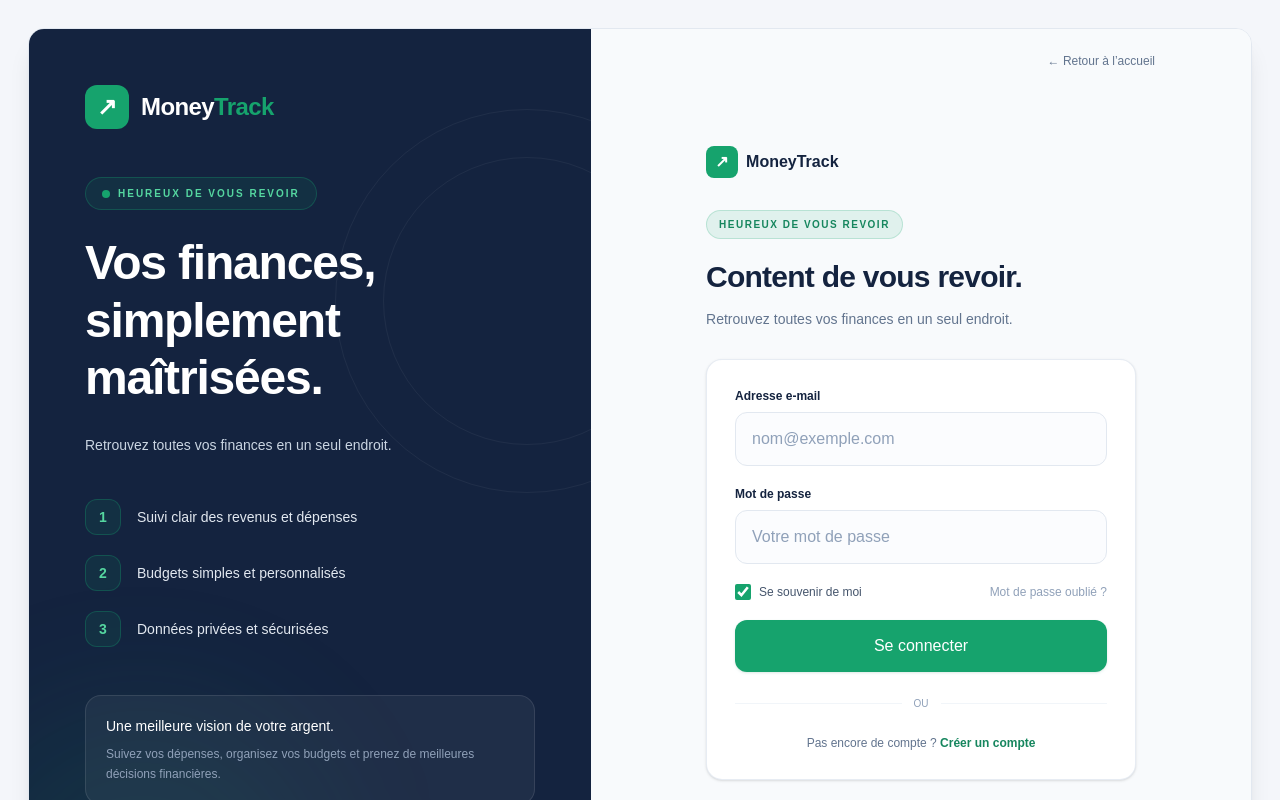
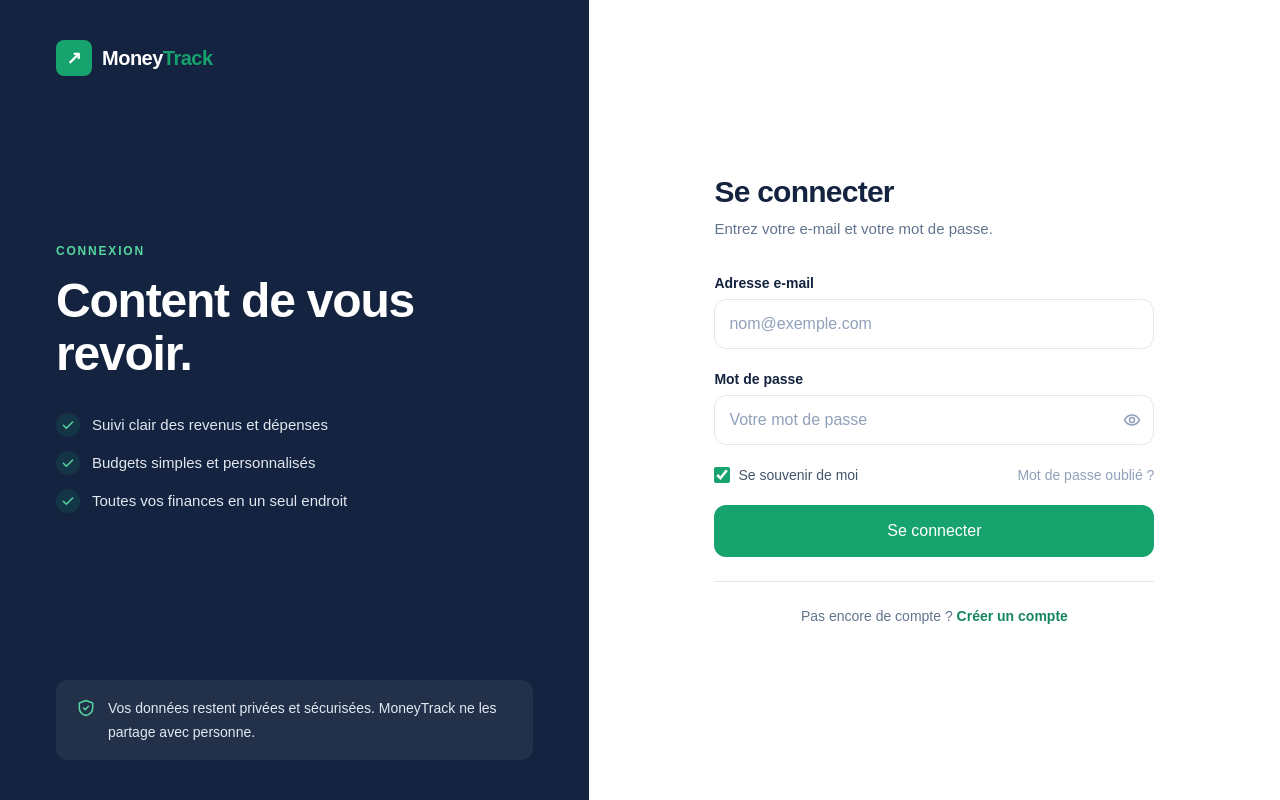
Before and after one commit to jorivas021/MoneyTrack-S22, a Next.js app in the folder moneytrack/: page /login in a window 1280 px wide. Shown: the top 800 px of the page. Built offline with nearby package versions, Linux system fonts and the light colour scheme.

Commit message:
fix: make authentication pages responsive

```diff
--- a/moneytrack/app/(auth)/login/page.tsx
+++ b/moneytrack/app/(auth)/login/page.tsx
@@ -1,11 +1,10 @@
-
 "use client";
 
 import { FormEvent, useState } from "react";
 import { signIn } from "next-auth/react";
 import Link from "next/link";
 import { useRouter } from "next/navigation";
-import AuthLayout from "@/components/auth/auth-layout";
+import AuthLayout, { PasswordField, inputClass, labelClass } from "@/components/auth/auth-layout";
 
 export default function LoginPage() {
   const router = useRouter();
@@ -44,18 +43,20 @@ export default function LoginPage() {
 
   return (
     <AuthLayout
-      eyebrow="HEUREUX DE VOUS REVOIR"
-      title="Vos finances, simplement maîtrisées."
-      description="Retrouvez toutes vos finances en un seul endroit."
+      eyebrow="Connexion"
+      title="Content de vous revoir."
       benefits={[
         "Suivi clair des revenus et dépenses",
         "Budgets simples et personnalisés",
-        "Données privées et sécurisées",
+        "Toutes vos finances en un seul endroit",
       ]}
+      notice="Vos données restent privées et sécurisées. MoneyTrack ne les partage avec personne."
+      formTitle="Se connecter"
+      formSubtitle="Entrez votre e-mail et votre mot de passe."
     >
       <form onSubmit={handleSubmit} className="space-y-5">
         <div>
-          <label htmlFor="email" className="mb-2 block text-xs font-semibold text-[#14233f]">
+          <label htmlFor="email" className={labelClass}>
             Adresse e-mail
           </label>
           <input
@@ -66,27 +67,25 @@ export default function LoginPage() {
             value={email}
             onChange={(event) => setEmail(event.target.value)}
             placeholder="nom@exemple.com"
-            className="w-full rounded-xl border border-slate-200 bg-[#fbfcfe] px-4 py-3.5 text-sm text-[#14233f] outline-none transition placeholder:text-slate-400 focus:border-[#16a36d] focus:bg-white focus:ring-4 focus:ring-[#16a36d]/10"
+            className={inputClass}
           />
         </div>
 
         <div>
-          <label htmlFor="password" className="mb-2 block text-xs font-semibold text-[#14233f]">
+          <label htmlFor="password" className={labelClass}>
             Mot de passe
           </label>
-          <input
+          <PasswordField
             id="password"
-            type="password"
             autoComplete="current-password"
             required
             value={password}
             onChange={(event) => setPassword(event.target.value)}
             placeholder="Votre mot de passe"
-            className="w-full rounded-xl border border-slate-200 bg-[#fbfcfe] px-4 py-3.5 text-sm text-[#14233f] outline-none transition placeholder:text-slate-400 focus:border-[#16a36d] focus:bg-white focus:ring-4 focus:ring-[#16a36d]/10"
           />
         </div>
 
-        <div className="flex items-center justify-between gap-3 text-xs">
+        <div className="flex items-center justify-between gap-3 text-sm">
           <label className="flex cursor-pointer items-center gap-2 text-slate-600">
             <input
               type="checkbox"
@@ -105,7 +104,7 @@ export default function LoginPage() {
         {error && (
           <p
             role="alert"
-            className="rounded-xl border border-red-200 bg-red-50 p-3 text-sm text-red-600"
+            className="rounded-xl border border-red-200 bg-red-50 px-4 py-3 text-sm text-red-600"
           >
             {error}
           </p>
@@ -114,19 +113,13 @@ export default function LoginPage() {
         <button
           type="submit"
           disabled={loading}
-          className="w-full rounded-xl bg-[#16a36d] px-4 py-3.5 text-sm font-semibold text-white shadow-sm shadow-emerald-900/10 transition hover:bg-[#12885b] hover:shadow-md disabled:cursor-not-allowed disabled:opacity-60"
+          className="w-full rounded-xl bg-[#16a36d] px-4 py-3.5 text-sm font-semibold text-white transition hover:bg-[#12885b] focus-visible:outline-none focus-visible:ring-4 focus-visible:ring-[#16a36d]/30 disabled:cursor-not-allowed disabled:opacity-60"
         >
           {loading ? "Connexion..." : "Se connecter"}
         </button>
       </form>
 
-      <div className="my-6 flex items-center gap-3">
-        <div className="h-px flex-1 bg-slate-100" />
-        <span className="text-[10px] text-slate-400">OU</span>
-        <div className="h-px flex-1 bg-slate-100" />
-      </div>
-
-      <p className="text-center text-xs text-slate-500">
+      <p className="mt-6 border-t border-slate-200 pt-6 text-center text-sm text-slate-500">
         Pas encore de compte ?{" "}
         <Link
           href="/register"
--- a/moneytrack/components/auth/auth-layout.tsx
+++ b/moneytrack/components/auth/auth-layout.tsx
@@ -1,138 +1,174 @@
+"use client";
 
 import Link from "next/link";
-import type { ReactNode } from "react";
+import { useState, type InputHTMLAttributes, type ReactNode } from "react";
+
+export const inputClass =
+  "w-full rounded-xl border border-slate-200 bg-white px-3.5 py-3 text-sm text-[#14233f] outline-none transition placeholder:text-slate-400 focus:border-[#16a36d] focus:ring-4 focus:ring-[#16a36d]/10";
+
+export const labelClass = "mb-1.5 block text-sm font-semibold text-[#14233f]";
+
+type PasswordFieldProps = Omit<InputHTMLAttributes<HTMLInputElement>, "type" | "className">;
+
+export function PasswordField(props: PasswordFieldProps) {
+  const [visible, setVisible] = useState(false);
+
+  return (
+    <div className="relative">
+      <input
+        {...props}
+        type={visible ? "text" : "password"}
+        className={`${inputClass} pr-11`}
+      />
+      <button
+        type="button"
+        onClick={() => setVisible((v) => !v)}
+        aria-label={visible ? "Masquer le mot de passe" : "Afficher le mot de passe"}
+        className="absolute inset-y-0 right-0 flex w-11 items-center justify-center text-slate-400 transition hover:text-[#14233f] focus-visible:text-[#14233f] focus-visible:outline-none"
+      >
+        <svg
+          viewBox="0 0 24 24"
+          className="h-5 w-5"
+          fill="none"
+          stroke="currentColor"
+          strokeWidth="1.8"
+          strokeLinecap="round"
+          strokeLinejoin="round"
+          aria-hidden="true"
+        >
+          {visible ? (
+            <>
+              <path d="M3 3l18 18" />
+              <path d="M10.6 6.2A9.8 9.8 0 0 1 12 6c5.5 0 9 6 9 6a15.6 15.6 0 0 1-3.2 3.8M6.5 7.5C4 9.2 3 12 3 12s3.5 6 9 6c1.4 0 2.7-.4 3.8-.9" />
+              <path d="M9.9 9.9a3 3 0 0 0 4.2 4.2" />
+            </>
+          ) : (
+            <>
+              <path d="M3 12s3.5-6 9-6 9 6 9 6-3.5 6-9 6-9-6-9-6z" />
+              <circle cx="12" cy="12" r="3" />
+            </>
+          )}
+        </svg>
+      </button>
+    </div>
+  );
+}
+
+function Logo({ dark = false }: { dark?: boolean }) {
+  return (
+    <Link href="/" className="flex w-fit items-center gap-2.5">
+      <span className="flex h-9 w-9 items-center justify-center rounded-lg bg-[#16a36d] text-lg font-bold text-white">
+        ↗
+      </span>
+      <span
+        className={`text-xl font-bold tracking-tight ${dark ? "text-white" : "text-[#14233f]"}`}
+      >
+        Money<span className="text-[#16a36d]">Track</span>
+      </span>
+    </Link>
+  );
+}
+
+function CheckIcon() {
+  return (
+    <svg
+      viewBox="0 0 24 24"
+      className="h-4 w-4"
+      fill="none"
+      stroke="currentColor"
+      strokeWidth="2.2"
+      strokeLinecap="round"
+      strokeLinejoin="round"
+      aria-hidden="true"
+    >
+      <path d="M5 12.5l4.5 4.5L19 7.5" />
+    </svg>
+  );
+}
 
 type AuthLayoutProps = {
+  /** Petit libellé au-dessus du titre à gauche (ex. « Connexion ») */
   eyebrow: string;
+  /** Grand titre du panneau gauche */
   title: string;
-  description: string;
+  /** Liste d'avantages du panneau gauche */
   benefits: string[];
+  /** Message d'information en bas du panneau gauche */
+  notice: string;
+  /** Titre du formulaire (à droite) */
+  formTitle: string;
+  /** Sous-titre du formulaire (à droite) */
+  formSubtitle: string;
   children: ReactNode;
 };
 
 export default function AuthLayout({
   eyebrow,
   title,
-  description,
   benefits,
+  notice,
+  formTitle,
+  formSubtitle,
   children,
 }: AuthLayoutProps) {
   return (
-    <main className="min-h-screen bg-[#f4f6fa] p-0 md:p-5 lg:p-7">
-      <div className="mx-auto grid min-h-screen max-w-[1440px] overflow-hidden bg-white md:min-h-[calc(100vh-40px)] md:rounded-2xl md:border md:border-slate-200 md:shadow-xl lg:min-h-[calc(100vh-56px)] lg:grid-cols-[46%_54%]">
+    <main className="min-h-screen bg-white lg:grid lg:grid-cols-[46%_54%]">
+      {/* Panneau gauche : fixe pendant que le formulaire défile */}
+      <section className="hidden bg-[#14233f] text-white lg:sticky lg:top-0 lg:flex lg:h-screen lg:flex-col lg:justify-between lg:px-12 lg:py-10 xl:px-14">
+        <Logo dark />
 
-        {/* Panneau de présentation */}
-        <section className="relative hidden flex-col justify-between overflow-hidden bg-[#14233f] p-10 text-white lg:flex xl:p-14">
-          <div className="pointer-events-none absolute -right-32 top-20 h-96 w-96 rounded-full border border-white/5" />
-          <div className="pointer-events-none absolute -right-20 top-32 h-72 w-72 rounded-full border border-white/5" />
-          <div className="pointer-events-none absolute -bottom-40 -left-20 h-96 w-96 rounded-full bg-[#16a36d]/10 blur-3xl" />
+        <div className="max-w-md">
+          <p className="mb-4 text-xs font-semibold uppercase tracking-[0.15em] text-[#55d6a0]">
+            {eyebrow}
+          </p>
 
-          <Link href="/" className="relative flex w-fit items-center gap-3">
-            <span className="flex h-11 w-11 items-center justify-center rounded-xl bg-[#16a36d] text-2xl font-bold">
-              ↗
-            </span>
-            <span className="text-2xl font-bold tracking-tight">
-              Money<span className="text-[#16a36d]">Track</span>
-            </span>
-          </Link>
-
-          <div className="relative my-12 max-w-lg">
-            <span className="mb-6 inline-flex items-center gap-2 rounded-full border border-[#16a36d]/30 bg-[#16a36d]/10 px-4 py-2 text-[10px] font-bold tracking-[2px] text-[#55d6a0]">
-              <span className="h-2 w-2 rounded-full bg-[#16a36d]" />
-              {eyebrow}
-            </span>
-
-            <h1 className="text-4xl font-bold leading-[1.2] tracking-tight xl:text-5xl">
+          <h1 className="text-4xl font-bold leading-[1.1] tracking-tight xl:text-5xl">
             {title}
           </h1>
 
-            <p className="mt-6 max-w-md text-sm leading-7 text-slate-300">
-              {description}
-            </p>
-
-            <div className="mt-10 space-y-5">
-              {benefits.map((benefit, index) => (
-                <div key={benefit} className="flex items-center gap-4">
-                  <span className="flex h-9 w-9 shrink-0 items-center justify-center rounded-xl border border-[#16a36d]/30 bg-[#16a36d]/10 text-sm font-bold text-[#55d6a0]">
-                    {index + 1}
+          <ul className="mt-8 space-y-3.5">
+            {benefits.map((benefit) => (
+              <li key={benefit} className="flex items-center gap-3 text-[15px] text-slate-200">
+                <span className="flex h-6 w-6 shrink-0 items-center justify-center rounded-full bg-[#16a36d]/15 text-[#55d6a0]">
+                  <CheckIcon />
                 </span>
-                  <p className="text-sm text-slate-200">{benefit}</p>
-                </div>
+                {benefit}
+              </li>
             ))}
+          </ul>
         </div>
 
-            <div className="mt-12 rounded-2xl border border-white/10 bg-white/5 p-5">
-              <p className="text-sm font-medium text-white">
-                Une meilleure vision de votre argent.
-              </p>
-              <p className="mt-2 text-xs leading-5 text-slate-400">
-                Suivez vos dépenses, organisez vos budgets et prenez de
-                meilleures décisions financières.
-              </p>
+        <div className="flex items-start gap-3 rounded-xl bg-white/[0.06] px-5 py-4 text-sm leading-6 text-slate-200">
+          <svg
+            viewBox="0 0 24 24"
+            className="mt-0.5 h-5 w-5 shrink-0 text-[#55d6a0]"
+            fill="none"
+            stroke="currentColor"
+            strokeWidth="1.8"
+            strokeLinecap="round"
+            strokeLinejoin="round"
+            aria-hidden="true"
+          >
+            <path d="M12 3l8 3v6c0 4.5-3.2 7.8-8 9-4.8-1.2-8-4.5-8-9V6l8-3z" />
+            <path d="M9 12l2 2 4-4" />
+          </svg>
+          <p>{notice}</p>
         </div>
+      </section>
+
+      {/* Formulaire : directement sur fond blanc, sans cadre */}
+      <section className="flex min-h-screen flex-col px-6 py-8 sm:px-10 lg:min-h-0 lg:justify-center lg:px-12 lg:py-12">
+        <div className="mb-10 lg:hidden">
+          <Logo />
         </div>
 
-          <p className="relative text-xs text-slate-500">
-            © 2026 MoneyTrack. Tous droits réservés.
-          </p>
-        </section>
+        <div className="mx-auto w-full max-w-[440px]">
+          <h2 className="text-3xl font-bold tracking-tight text-[#14233f]">{formTitle}</h2>
+          <p className="mt-2 text-[15px] text-slate-500">{formSubtitle}</p>
 
-        {/* Zone du formulaire */}
-        <section className="flex min-h-screen flex-col bg-[#f8fafc] px-5 py-6 sm:px-10 md:px-14 lg:min-h-0 lg:px-16 xl:px-24">
-          <div className="flex items-center justify-between">
-            <Link href="/" className="flex items-center gap-2 lg:hidden">
-              <span className="flex h-9 w-9 items-center justify-center rounded-lg bg-[#16a36d] text-xl font-bold text-white">
-                ↗
-              </span>
-              <span className="text-lg font-bold text-[#14233f]">
-                Money<span className="text-[#16a36d]">Track</span>
-              </span>
-            </Link>
-
-            <Link
-              href="/"
-              className="ml-auto text-xs font-medium text-slate-500 transition hover:text-[#16a36d]"
-            >
-              ← Retour à l’accueil
-            </Link>
-          </div>
-
-          <div className="flex flex-1 items-center justify-center py-10">
-            <div className="w-full max-w-[430px]">
-              <div className="mb-8 hidden items-center gap-2 font-bold text-[#14233f] lg:flex">
-                <span className="flex h-8 w-8 items-center justify-center rounded-lg bg-[#16a36d] text-white">
-                  ↗
-                </span>
-                MoneyTrack
-              </div>
-
-              <div className="mb-7">
-                <span className="inline-flex rounded-full border border-[#16a36d]/20 bg-[#16a36d]/10 px-3 py-1.5 text-[10px] font-bold tracking-[1.5px] text-[#16865e]">
-                  {eyebrow}
-                </span>
-
-                <h2 className="mt-5 text-3xl font-bold tracking-tight text-[#14233f]">
-                  {title === "Vos finances, simplement maîtrisées."
-                    ? "Content de vous revoir."
-                    : "Rejoignez MoneyTrack."}
-                </h2>
-
-                <p className="mt-3 text-sm leading-6 text-slate-500">
-                  {description}
-                </p>
-              </div>
-
-              <div className="rounded-2xl border border-slate-200/80 bg-white p-5 shadow-sm sm:p-7">
-                {children}
-              </div>
-
-              <p className="mt-7 text-center text-[11px] text-slate-400">
-                Vos données restent privées et sécurisées.
-              </p>
-            </div>
+          <div className="mt-8">{children}</div>
         </div>
       </section>
-      </div>
     </main>
   );
 }
```
Also changed, not shown: moneytrack/app/(auth)/register/page.tsx (+21 -28 lines). Lines whose indentation alone changed are shown as unchanged.
